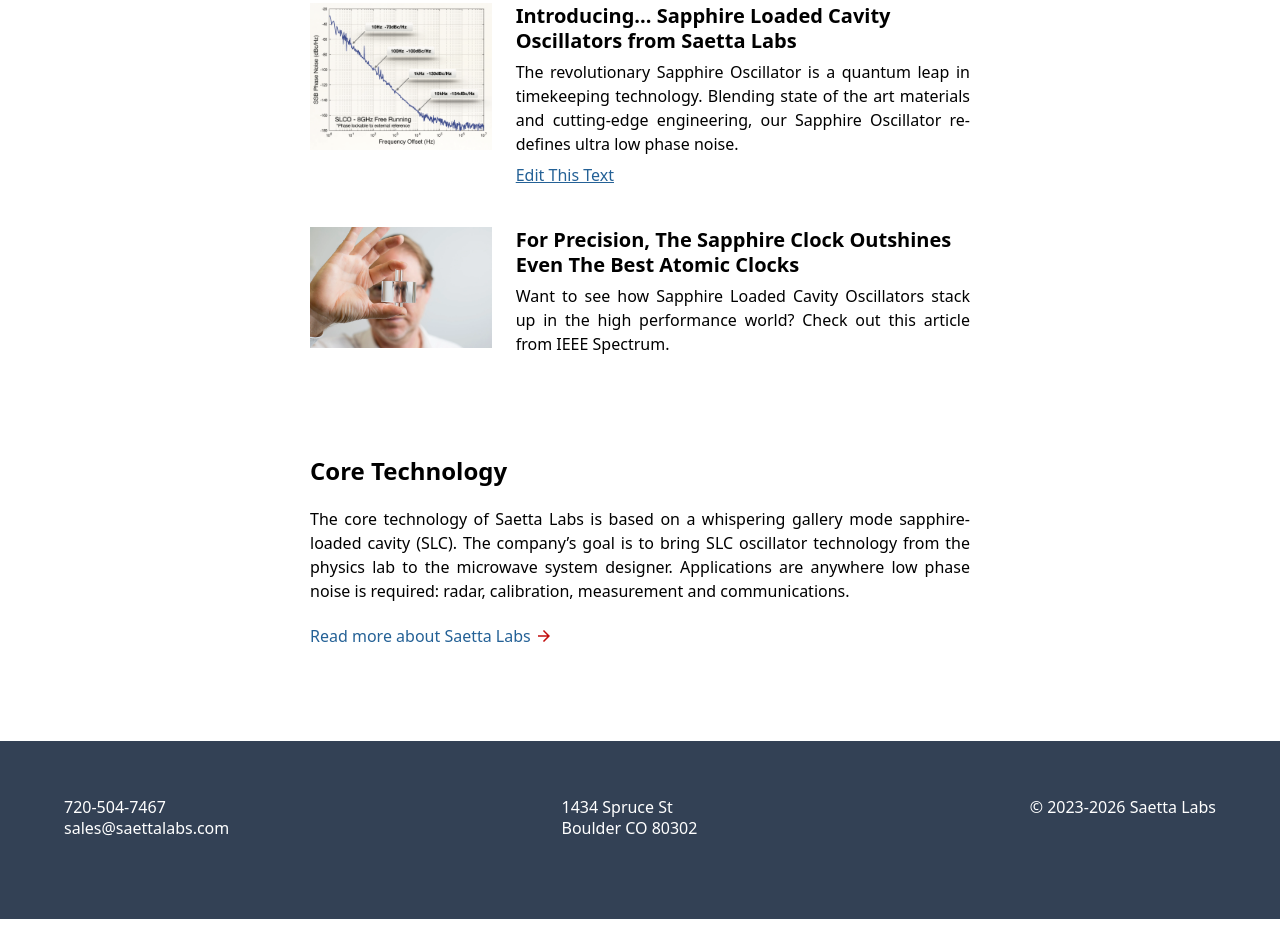
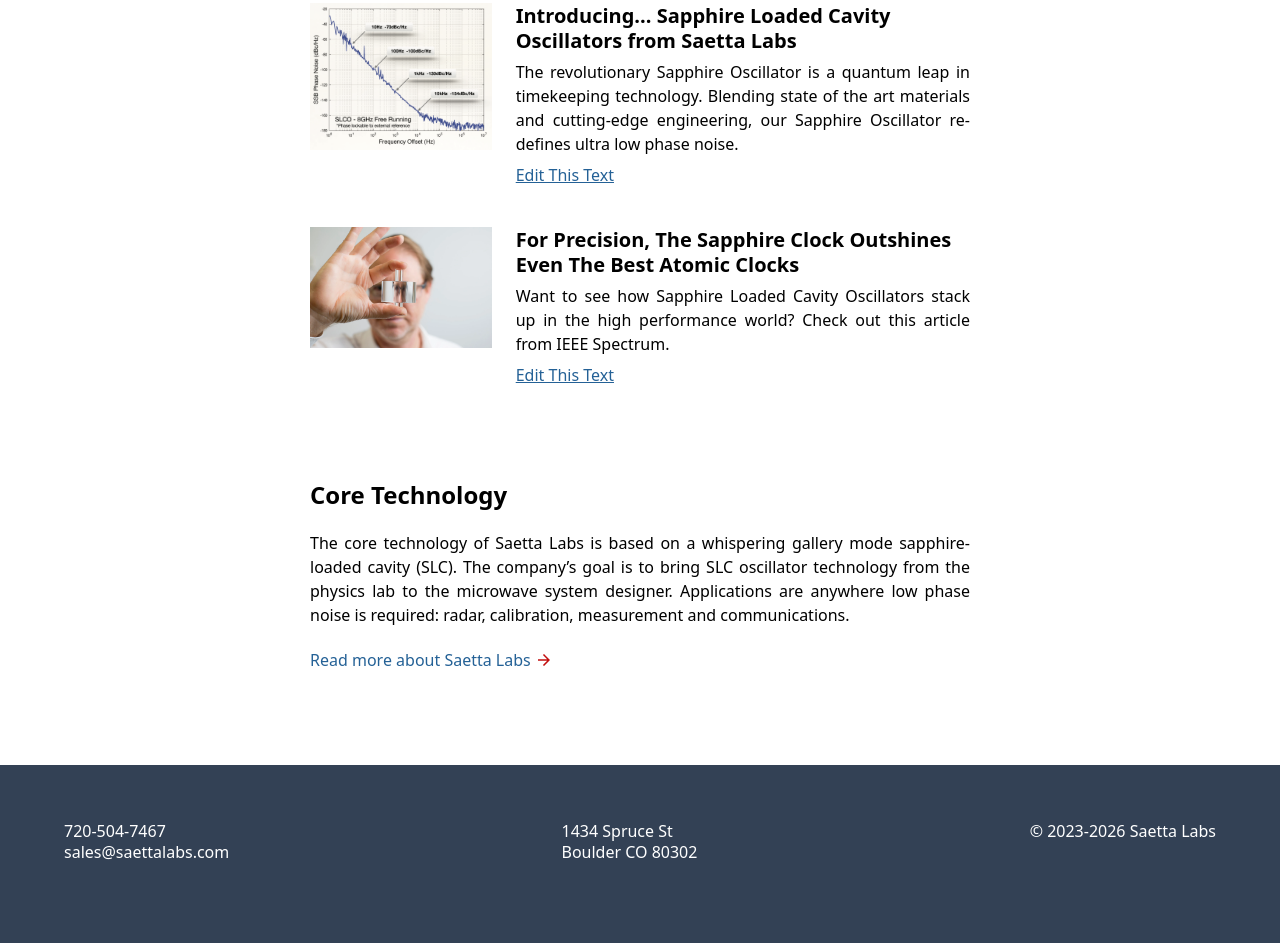
Before and after one commit to icegulch/saetta, an Eleventy site: page src/homepage.md in a window 1280 px wide. Shown: the part 595-1538 px from the top of the page. Before the commit the page ends 1514 px from the top, so only its background shows below. Built offline with nearby package versions, Linux system fonts and the light colour scheme; Eleventy itself is replaced by a stand-in of ours; files that its build step writes are made by us from their sources.

Commit message:
link text

```diff
--- a/src/_includes/homepage.liquid
+++ b/src/_includes/homepage.liquid
@@ -69,7 +69,7 @@
                 {{ item.templateContent }}
                 <p style="margin-top:0.45rem">
                   <a href="{{ thisPost.data.link }}">
-                    {{ thisPost.data.link_text }}
+                    {{ item.data.link_text }}
                   </a>
                 </p>
               </div>
```
